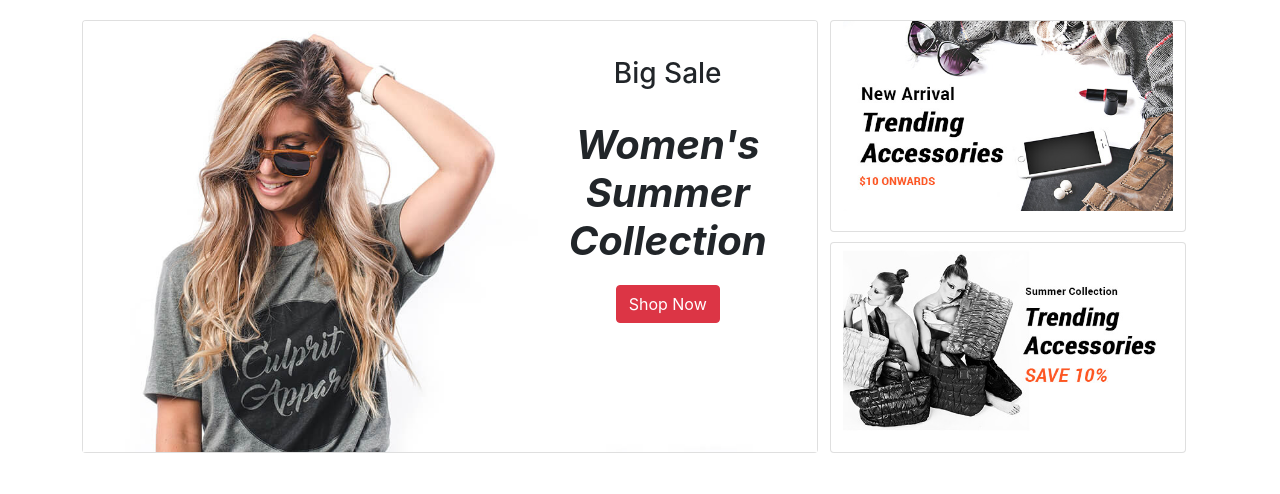
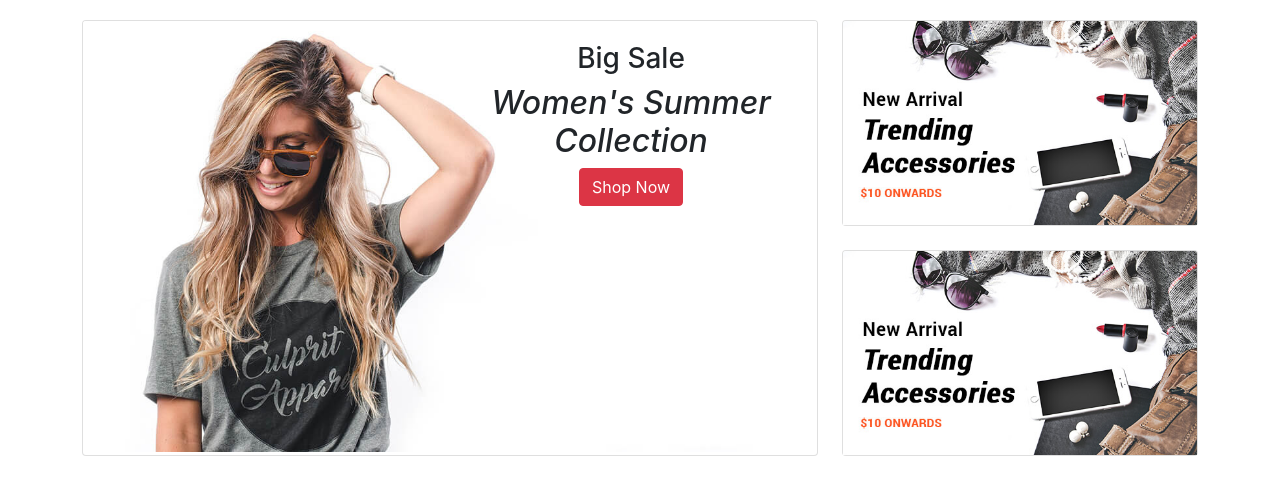
Before and after one commit to raju550/fashion, a React (Create React App) app: page / in a window 1280 px wide. Shown: the top 494 px of the page. Built offline with nearby package versions, Linux system fonts and the light colour scheme.

Commit message:
add correction

```diff
--- a/src/component/Home/Card/Card.css
+++ b/src/component/Home/Card/Card.css
@@ -1,14 +1,11 @@
 .top-right{
-    position: absolute;
-  top: 20px;
+  position: absolute;
+  top: 5px;
   right: 5px;
-  left: 60%;
+  left: 50%;
   text-align: center;
 }
 .text-big{
-  font-weight: bolder;
-  margin-top: 30px;
-  margin-bottom: 20px;
   font-style: italic;
 }
 
@@ -21,4 +18,5 @@
 }
 .header-top{
   margin-top: 20px;
+  margin-bottom: 20px;
 }
--- a/src/component/Home/Card/Cards.js
+++ b/src/component/Home/Card/Cards.js
@@ -1,36 +1,36 @@
-import React from 'react'
-import { Button, Col, Container, Row, Card } from 'react-bootstrap'
-import './Card.css'
-import bg1 from '../../../media/slide1.jpg'
-import bg2 from '../../../media/s2.jpg'
-import bg3 from '../../../media/s3.jpg'
+import React from "react";
+import { Button, Col, Container, Row, Card } from "react-bootstrap";
+import "./Card.css";
+import bg1 from "../../../media/slide1.jpg";
+import bg2 from "../../../media/s2.jpg";
+import bg3 from "../../../media/s3.jpg";
 
 const Cards = () => {
   return (
     <Container className="header-top">
       <Row>
-                <Col md="8"><Card style={{ width: '100%', height:"100%" }}>
+        <Col md="8">
+          <Card style={{ width: "100%", height: "100%" }}>
             <Card.Img className="overlay-image" variant="top" src={bg1} />
             <Card.Body className="top-right">
               <h3>Big Sale</h3>
-                        <h1 className="text-big">Women's Summer Collection</h1>
+              <h2 className="text-big">Women's Summer Collection</h2>
               <Button variant="danger">Shop Now</Button>
             </Card.Body>
-                </Card></Col>
-
+          </Card>
+        </Col>
         <Col md="4">
-                <Row style={{height:"100%"}}>
-                        <Row md="6" style={{marginBottom:'10px'}}><Card style={{ width: '100%' }}>
+            <Card style={{ width: "100%" }}>
               <Card.Img className="image-h1" variant="top" src={bg2} />
-                        </Card></Row>
-                        <Row md="6"><Card style={{ width: '100%'}}>
-                            <Card.Img className="image-h1" variant="top" src={bg3} />
-                        </Card></Row>
-                    </Row>
+            </Card>
+            <br />
+            <Card style={{ width: "100%" }}>
+              <Card.Img className="image-h1" variant="top" src={bg2} />
+            </Card>
         </Col>
       </Row>
     </Container>
-    )
-}
+  );
+};
 
-export default Cards
+export default Cards;
```
Lines whose indentation alone changed are shown as unchanged.
